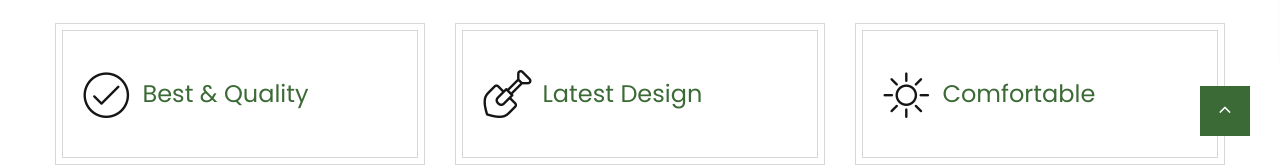
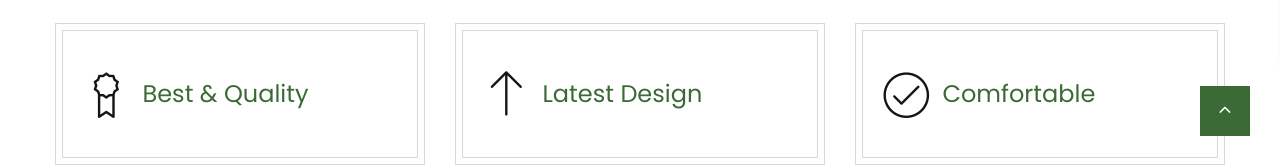
Before and after one commit to hassan-ali-cs7/elegantSole, a plain HTML site: page index.html in a window 1280 px wide. Shown: the part 734-902 px from the top of the page. Drawn offline with Linux system fonts and the light colour scheme.

Commit message:
icons fixed

```diff
--- a/index.html
+++ b/index.html
@@ -229,7 +229,7 @@
               <article class="box-icon-ruby">
                 <div class="unit box-icon-ruby-body flex-column flex-md-row text-md-left flex-lg-column align-items-center text-lg-center flex-xl-row text-xl-left">
                   <div class="unit-left">
-                    <div class="box-icon-ruby-icon linearicons-checkmark-circle"></div>
+                    <div class="box-icon-ruby-icon linearicons-medal-empty"></div>
                   </div>
                   <div class="unit-body">
                     <h4 class="box-icon-ruby-title"><a href="#">Best &amp; Quality</a></h4>
@@ -241,7 +241,7 @@
               <article class="box-icon-ruby">
                 <div class="unit box-icon-ruby-body flex-column flex-md-row text-md-left flex-lg-column align-items-center text-lg-center flex-xl-row text-xl-left">
                   <div class="unit-left">
-                    <div class="box-icon-ruby-icon linearicons-shovel"></div>
+                    <div class="box-icon-ruby-icon linearicons-arrow-up"></div>
                   </div>
                   <div class="unit-body">
                     <h4 class="box-icon-ruby-title"><a href="#">Latest Design</a></h4>
@@ -253,7 +253,7 @@
               <article class="box-icon-ruby">
                 <div class="unit box-icon-ruby-body flex-column flex-md-row text-md-left flex-lg-column align-items-center text-lg-center flex-xl-row text-xl-left">
                   <div class="unit-left">
-                    <div class="box-icon-ruby-icon linearicons-sun"></div>
+                    <div class="box-icon-ruby-icon linearicons-checkmark-circle"></div>
                   </div>
                   <div class="unit-body">
                     <h4 class="box-icon-ruby-title"><a href="#">Comfortable</a></h4>
```
